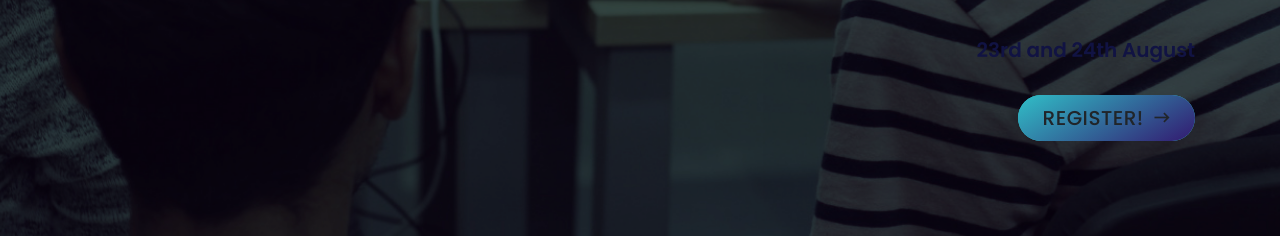
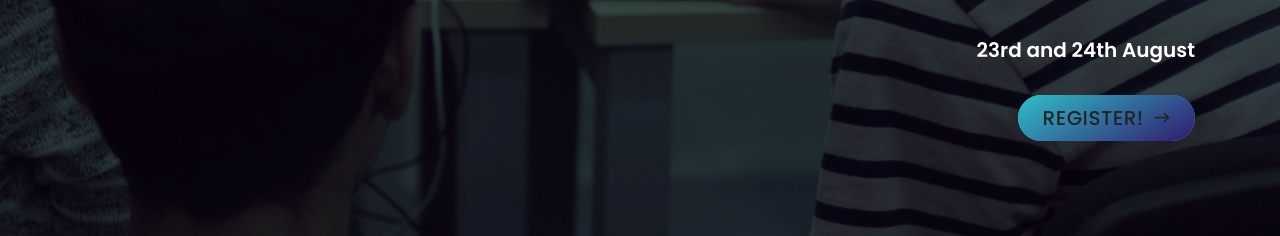
Before and after one commit to design3602019/design3602019.github.io, a website: page index.html in a window 1280 px wide. Shown: the part 564-800 px from the top of the page. Drawn offline with Linux system fonts and the light colour scheme.

Commit message:
Update index.html

```diff
--- a/index.html
+++ b/index.html
@@ -17,6 +17,12 @@
     <link rel="stylesheet" href="style.css">
 
 </head>
+     <style>
+    	.arun{
+    		color:white;
+    		/*font-size:;*/
+    	}
+    </style>
 <script>
     function myFunction() {
       alert("Registrations open soon!");
```
